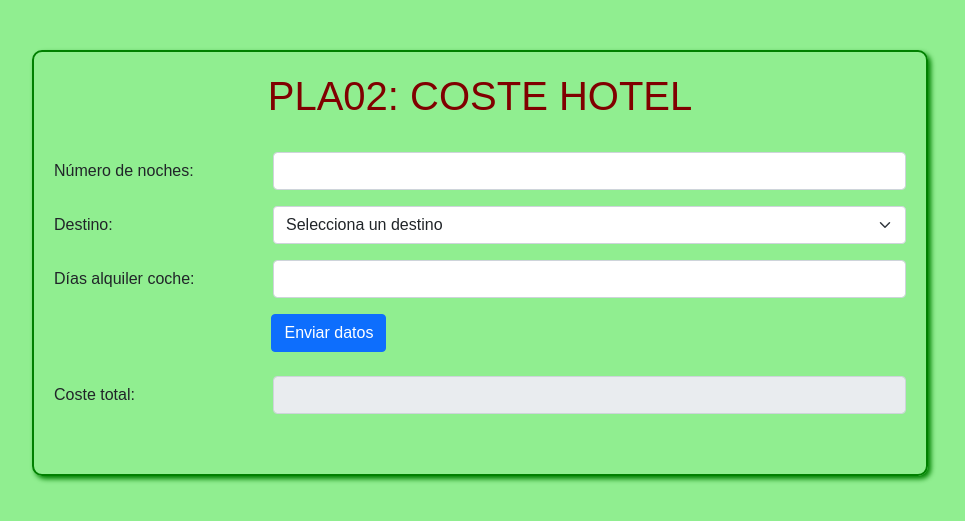
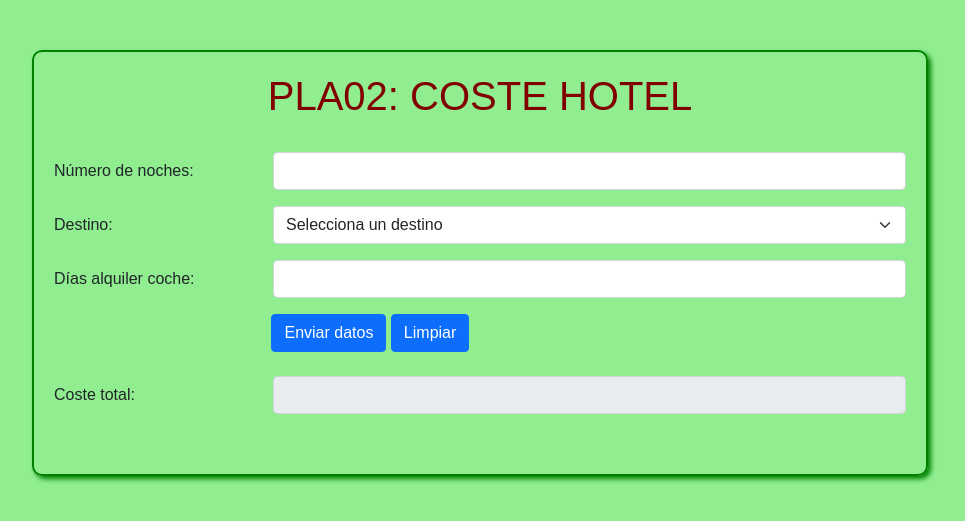
Before and after one commit to SusanaGit/introduction-to-php, a PHP site: page /PLA02_Coste_Hotel.php in a window 1280 px wide. Shown: the top 521 px of the page, without its empty margins (160-1125 px from the left). Run offline with PHP 8.4, Linux system fonts and the light colour scheme.

Commit message:
0015-PLA02-exercise add reset button

```diff
--- a/0015-PLA02-exercise/PLA02_Coste_Hotel.php
+++ b/0015-PLA02-exercise/PLA02_Coste_Hotel.php
@@ -60,7 +60,8 @@
 			</div>
 			<label class="col-sm-3 col-form-label"></label>
 		  	<button type="submit" class="btn btn-primary" name='enviar'>Enviar datos</button>
-		  	<br><br>
+            <button type="reset" class="btn btn-primary">Limpiar</button>
+            <br><br>
 		  	<div class="row mb-3">
 			    <label class="col-sm-3 col-form-label">Coste total: </label>
 			    <div class="col-sm-9">
```
